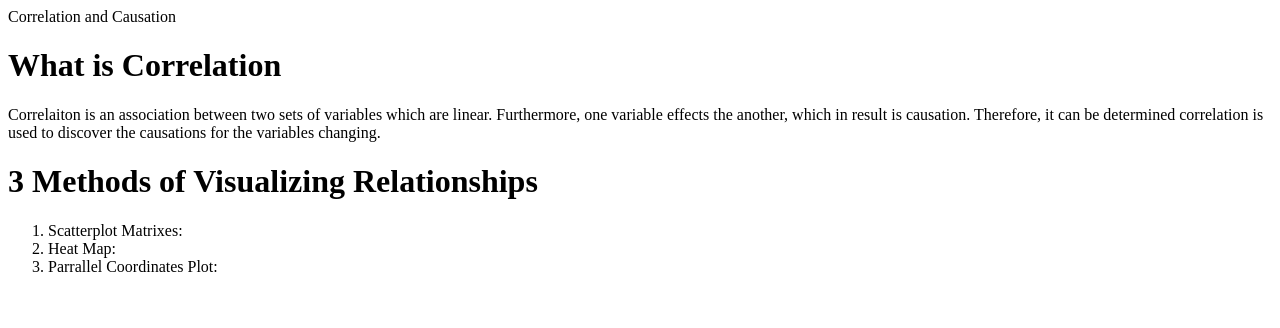
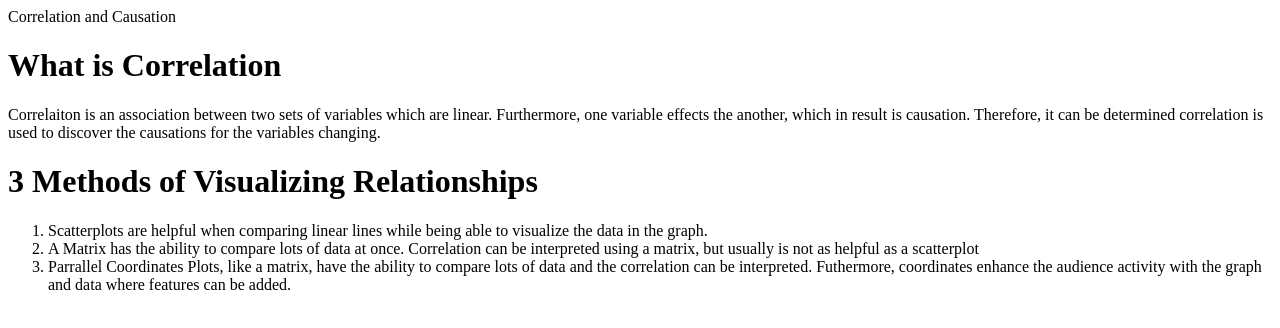
Before and after one commit to asasmith3434/chapter9, a plain HTML site: page index.html in a window 1280 px wide. Drawn offline with Linux system fonts and the light colour scheme.

Commit message:
Update index.html

```diff
--- a/index.html
+++ b/index.html
@@ -5,9 +5,11 @@
 <p> Correlaiton is an association between two sets of variables which are linear. Furthermore, one variable effects the another, which in result is causation. Therefore, it can be determined correlation is used to discover the causations for the variables changing.
 <h1> 3 Methods of Visualizing Relationships </h1>
 <ol>
-<li> Scatterplot Matrixes:  </li>
-<li> Heat Map: </li>
-<li> Parrallel Coordinates Plot: </li>
+<li> Scatterplots are helpful when comparing linear lines while being able to visualize the data in the graph.  </li>
+<li> A Matrix has the ability to compare lots of data at once. Correlation can be interpreted using a matrix, but usually is not as
+ helpful as a scatterplot</li>
+<li> Parrallel Coordinates Plots, like a matrix, have the ability to compare lots of data and the correlation can be interpreted. Futhermore,
+ coordinates enhance the audience activity with the graph and data where features can be added.</li>
 </ol>
 
 </body>
```
